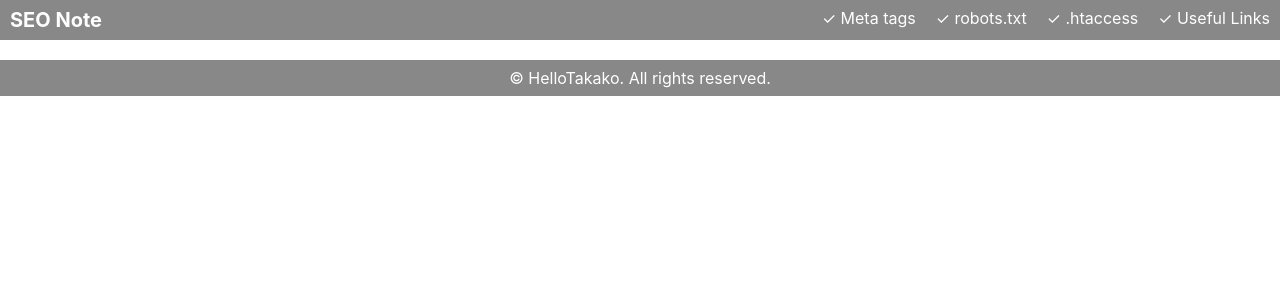
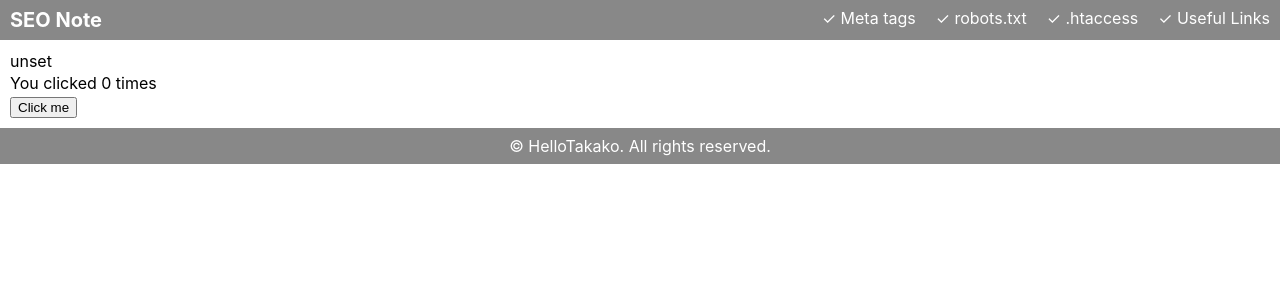
Before and after one commit to HelloTakako/seo-note, a React (Create React App) app: page /seo/hook in a window 1280 px wide. Shown: the top 300 px of the page. Built offline with nearby package versions, Linux system fonts and the light colour scheme; no server answers.

Commit message:
add config file and try to load values from another js file into a react component

```diff
--- a/src/App.js
+++ b/src/App.js
@@ -7,7 +7,9 @@ import HomePage from './pages/homepage/homepage.component';
 import LinksPage from './pages/links/links.component';
 import RobotsTxt from './pages/robots-txt/robots-txt.component';
 import HtaccessPage from './pages/htaccess/htaccess.component';
-import Misc from './components/page-speed-insights/page-speed-insights.component';
+
+import Hook from './pages/hook/hook.component';
+
 import Footer from './components/footer/footer.component';
 
 
@@ -22,7 +24,7 @@ function App() {
         <Route path="/seo/links/" component={LinksPage} />
         <Route path="/seo/robots-txt/" component={RobotsTxt} />
         <Route path="/seo/htaccess/" component={HtaccessPage} />
-        <Route path="/seo/misc/" component={Misc} />
+        <Route path="/seo/hook/" component={Hook} />
         </main>
         <Footer />
       </Router>
--- /dev/null
+++ b/src/pages/hook/hook.component.jsx
@@ -0,0 +1,22 @@
+import React, { useState } from 'react';
+
+import config from '../../config';
+
+
+function Hook() {
+  // Declare a new state variable, which we'll call "count"
+  const [count, setCount ] = useState(0);
+  const configKey = config;
+
+  return (
+    <div>
+      <p>{configKey.MY_KEY}</p>
+      <p>You clicked {count} times</p>
+      <button onClick={() => setCount(count + 1)}>
+        Click me
+      </button>
+    </div>
+  );
+}
+
+export default Hook;
--- /dev/null
+++ b/src/pages/hook/hook.styles.scss
@@ -0,0 +1,5 @@
+h4 {
+    border-left: 10px solid #aaa;
+    padding-left: 5px;
+    margin: 15px 0 5px;
+}
--- /dev/null
+++ b/src/pages/react-misc/react-misc.styles.scss
@@ -0,0 +1,5 @@
+h4 {
+    border-left: 10px solid #aaa;
+    padding-left: 5px;
+    margin: 15px 0 5px;
+}
```
Also changed, not shown: src/pages/react-misc/react-misc.component.jsx (added, +22 -0 lines), 1 other file (tests, documents, lock files or other folders).
